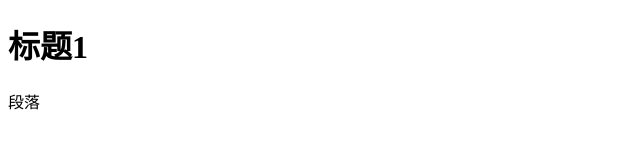
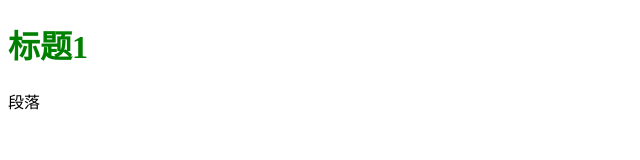
Before and after one commit to codingories/16nextjs-blog-1, a Next.js app: page / in a window 1280 px wide. Shown: the top 160 px of the page, without its empty margins (0-640 px from the left). Built offline with nearby package versions, Linux system fonts and the light colour scheme.

Commit message:
使用scss

```diff
--- a/package.json
+++ b/package.json
@@ -10,7 +10,8 @@
   "dependencies": {
     "next": "9.4.4",
     "react": "16.13.1",
-    "react-dom": "16.13.1"
+    "react-dom": "16.13.1",
+    "sass": "^1.26.10"
   },
   "devDependencies": {
     "@types/react": "^16.9.42",
--- a/pages/_app.js
+++ b/pages/_app.js
@@ -1,6 +1,6 @@
 import Head from "next/dist/next-server/lib/head"
 import React from "react"
-import 'styles/global.css'
+import 'styles/global.scss'
 
 export default function App({ Component, pageProps }) {
   return <>
--- a/styles/global.css
+++ /dev/null
@@ -1,3 +0,0 @@
-/*body{*/
-/*  background-color: yellow;*/
-/*}*/
--- /dev/null
+++ b/styles/global.scss
@@ -0,0 +1,5 @@
+body{
+  h1{
+    color: green!important;
+  }
+}
```
Also changed, not shown: 1 other file (tests, documents, lock files or other folders).
